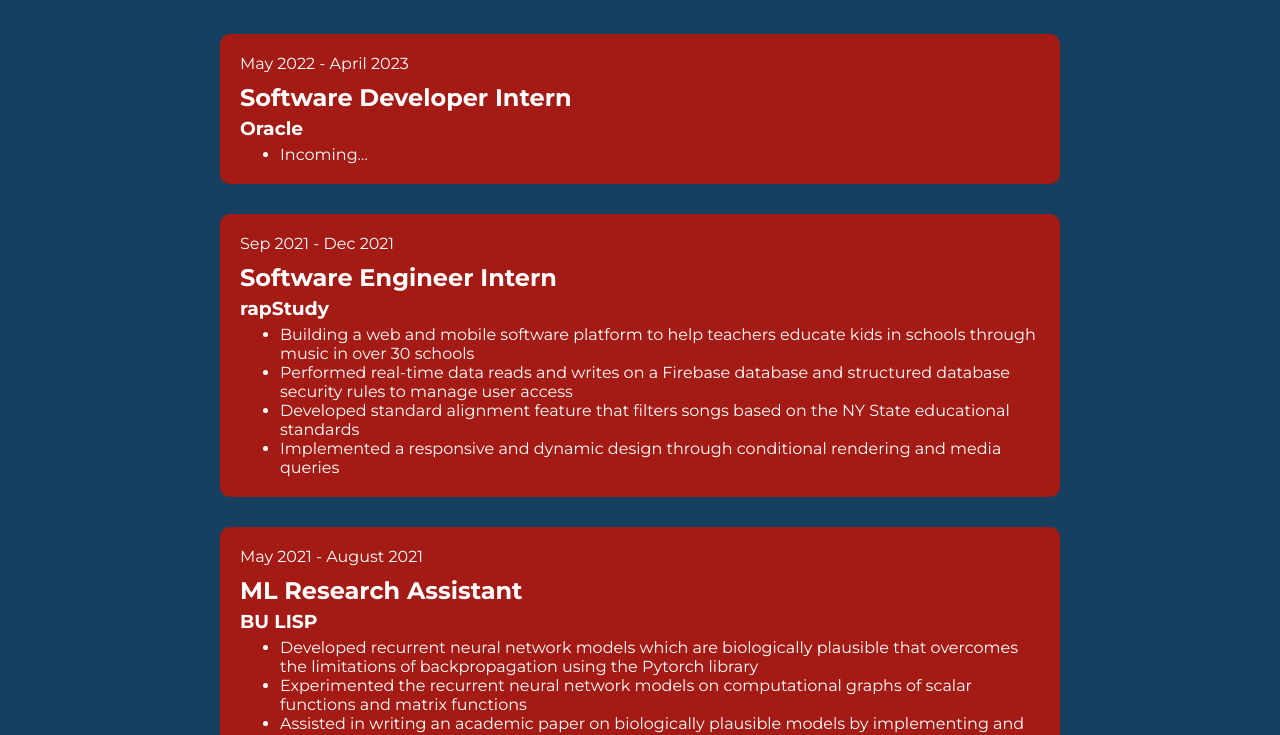
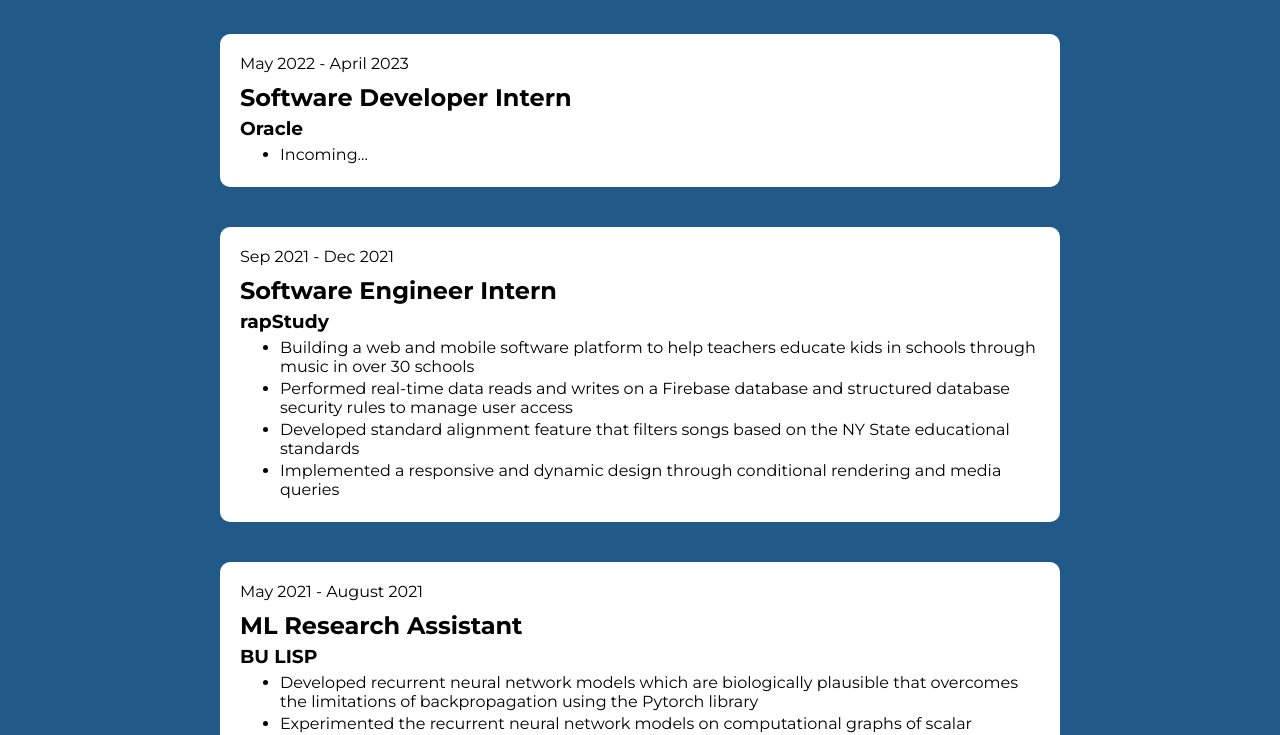
Before and after one commit to jongjin-j/Portfolio, a Gatsby site: page /experiences in a window 1280 px wide. Shown: the part 253-988 px from the top of the page. Built offline with nearby package versions, Linux system fonts and the light colour scheme; Gatsby itself is replaced by a stand-in of ours.

Commit message:
Changed color theme

```diff
--- a/src/pages/experiences.js
+++ b/src/pages/experiences.js
@@ -11,7 +11,7 @@
             <div className={styles.container}>
                 <h2>Experiences</h2>
                 <div className={styles.experiences}>
-                    <Link to="https://www.oracle.com/index.html">
+                    <a target="_blank" rel="noopener noreferrer" href="https://www.oracle.com/index.html">
                         <div className={styles.item}>
                             <plaintext>May 2022 - April 2023</plaintext>
                             <h3 className={styles.jobtitle}>Software Developer Intern</h3>
@@ -20,9 +20,9 @@
                                 <li>Incoming...</li>
                             </ul>
                         </div>
-                    </Link>
+                    </a>
 
-                    <Link to="https://rapstudy.com/">
+                    <a target="_blank" rel="noopener noreferrer" href="https://rapstudy.com/">
                         <div className={styles.item}>
                             <plaintext>Sep 2021 - Dec 2021</plaintext>
                             <h3 className={styles.jobtitle}>Software Engineer Intern</h3>
@@ -34,9 +34,9 @@
                                 <li>Implemented a responsive and dynamic design through conditional rendering and media queries</li>
                             </ul>
                         </div>
-                    </Link>
+                    </a>
 
-                    <Link to="http://cs-people.bu.edu/spchin/">
+                    <a target="_blank" rel="noopener noreferrer" href="http://cs-people.bu.edu/spchin/">
                         <div className={styles.item}>
                             <plaintext>May 2021 - August 2021</plaintext>
                             <h3 className={styles.jobtitle}>ML Research Assistant</h3>
@@ -48,7 +48,7 @@
                                 <li>Participated in ATD (Algorithms for Thread Detection) to develop anomaly detection algorithms to detect unusual traffic congestion</li>
                             </ul>
                         </div>
-                    </Link>
+                    </a>
                 </div>
             </div>
         </Layout>
--- a/src/pages/projects/index.js
+++ b/src/pages/projects/index.js
@@ -12,6 +12,7 @@
         <Layout>
             <Link className={styles.button} to="/">Back</Link>
             <div className={styles.portfolio}>
+                <h2>Projects</h2>
                 <div className={styles.projects}>
                     {projects.map(p => (
                         <Link to={"/projects/" + p.frontmatter.slug} key = {p.id}>
--- a/src/styles/experiences.module.css
+++ b/src/styles/experiences.module.css
@@ -16,24 +16,35 @@
 }
 
 .item {
-    background: #A31B14;
-    margin-bottom: 30px;
+    /*background: #A31B14;*/
+    background: white;
+    margin-bottom: 40px;
     padding: 20px;
     border-radius: 10px;
-    color: black;
 }
 
 .item:hover {
-    background: rgba(163, 27, 20, 0.5);
+    /*background: rgba(163, 27, 20, 0.5);*/
+    background: rgba(189, 195, 199, 1);
 }
 
 .item plaintext {
     margin-bottom: 10px;
+    color: black;
+}
+
+.item h3 {
+    color: black;
 }
 
 .list {
     margin-top: 5px;
     margin-left: 40px;
+}
+
+.list li {
+    margin-bottom: 3px;
+    color: black;
 }
 
 .jobtitle {
--- a/src/styles/global.css
+++ b/src/styles/global.css
@@ -13,7 +13,9 @@
 }
 
 body {
-  background: #173F5F;
+  /*background: #173F5F;*/
+  /*background: #1c4d74;*/
+  background: #215a88;
 }
 
 p {
--- a/src/styles/projects.module.css
+++ b/src/styles/projects.module.css
@@ -1,5 +1,11 @@
 .portfolio {
     text-align: center;
+}
+
+.portfolio h2 {
+    font-size: 2em;
+    margin-top: 30px;
+    margin-bottom: 50px;
 }
 
 .portfolio h3 {
```
